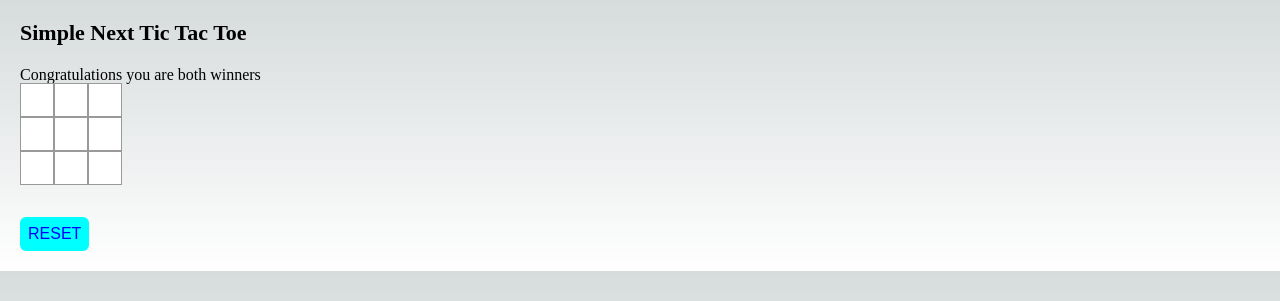
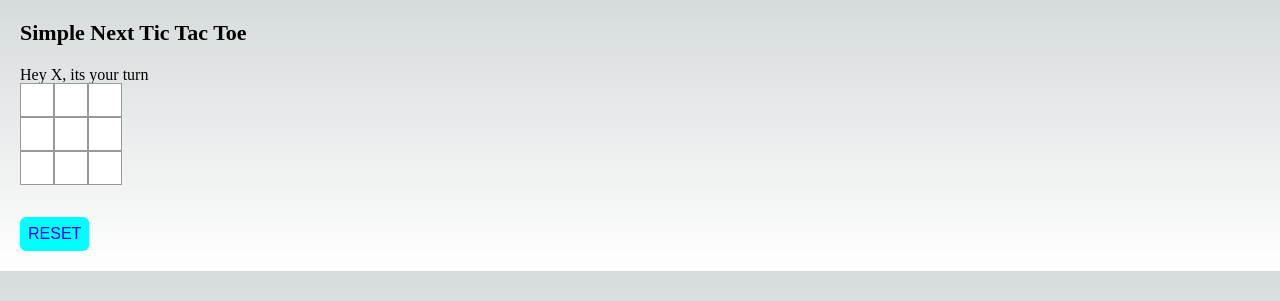
Before and after one commit to AulsD/tic-toe-next, a Next.js app: page / in a window 1280 px wide. Shown: the top 301 px of the page. Built offline with nearby package versions, Linux system fonts and the light colour scheme.

Commit message:
update a little

```diff
--- a/src/components/Board.tsx
+++ b/src/components/Board.tsx
@@ -24,8 +24,71 @@
 
 	return null;
 }
+function Board() {
+  const [squares, setSquares] = useState(Array(9).fill(null));
+  const [currentPlayer, setCurrentPlayer] = useState<"X" | "O">(
+    Math.round(Math.random() * 1) === 1 ? "X" : "O"
+  );
+  const [winner, setWinner] = useState<Player>(null);
 
+  function reset() {
+    setSquares(Array(9).fill(null));
+    setWinner(null);
+    setCurrentPlayer(Math.round(Math.random() * 1) === 1 ? "X" : "O");
+  }
 
+  function setSquareValue(index: number) {
+    const newData = squares.map((val, i) => {
+      if (i === index) {
+        return currentPlayer;
+      }
+      return val;
+    });
+    setSquares(newData);
+    setCurrentPlayer(currentPlayer === "X" ? "O" : "X");
+  }
+
+  useEffect(() => {
+    const w = calculateWinner(squares);
+    if (w) {
+      setWinner(w);
+    }
+
+    if (!w && !squares.filter((square) => !square).length) {
+      setWinner("BOTH");
+    }
+  });
+
+  return (
+    <div>
+      {!winner && <p>Hey {currentPlayer}, its your turn</p>}
+      {winner && winner !== "BOTH" && <p>Congratulations {winner}</p>}
+      {winner && winner === "BOTH" && (
+        <p>Congratulations you are both winners</p>
+      )}
+
+      <div className="grid">
+        {Array(9)
+          .fill(null)
+          .map((_, i) => {
+            return (
+              <Square
+                winner={winner}
+                key={i}
+                onClick={() => setSquareValue(i)}
+                value={squares[i]}
+              />
+            );
+          })}
+      </div>
+      <button className="reset" onClick={reset}>
+        RESET
+      </button>
+    </div>
+  );
+}
+
+/*
 function Board() {
   const [squares, setSquares] = useState(Array(9).fill(null));
   const [currentPlayer, setCurrentPlayer] = useState<"X" | "O">(
@@ -84,7 +147,7 @@
 				<Square value={squares![7]} onSquareClick={() => handleClick(7)} />
 				<Square value={squares![8]} onSquareClick={() => handleClick(8)} />
 			</div>
-      */}
+
 
       { !winner && <p> Hey {currentPlayer}, its your turn</p> }
       { winner && winner !== "BOTH" && <p> Congratulations winner </p> }
@@ -114,6 +177,7 @@
 		</>
 	)
 }
+*/
 
 
 
--- a/src/components/Square.tsx
+++ b/src/components/Square.tsx
@@ -1,9 +1,10 @@
+
 type Player = "X" | "O" | "BOTH" | "null";
 
 function Square({
   winner,
+  onClick,
   value,
-  onClick
 }: {
   winner: Player;
   value: Player;
--- a/src/pages/index.tsx
+++ b/src/pages/index.tsx
@@ -21,7 +21,8 @@
 
 
 export default function Home() {
-	const [xIsNext, setXIsNext] = useState(true);
+/*
+  const [xIsNext, setXIsNext] = useState(true);
 	const [history, setHistory] = useState([Array(9).fill(null)]);
 	const [currentMove, setCurrentMove] = useState(0);
 	const currentSquares = history[currentMove];
@@ -50,7 +51,7 @@
         <button onClick={() => console.log("check jumpss")}>{description}</button>
       </li>
     );
-  });
+  });*/
 
 	return (
 		<>
```
